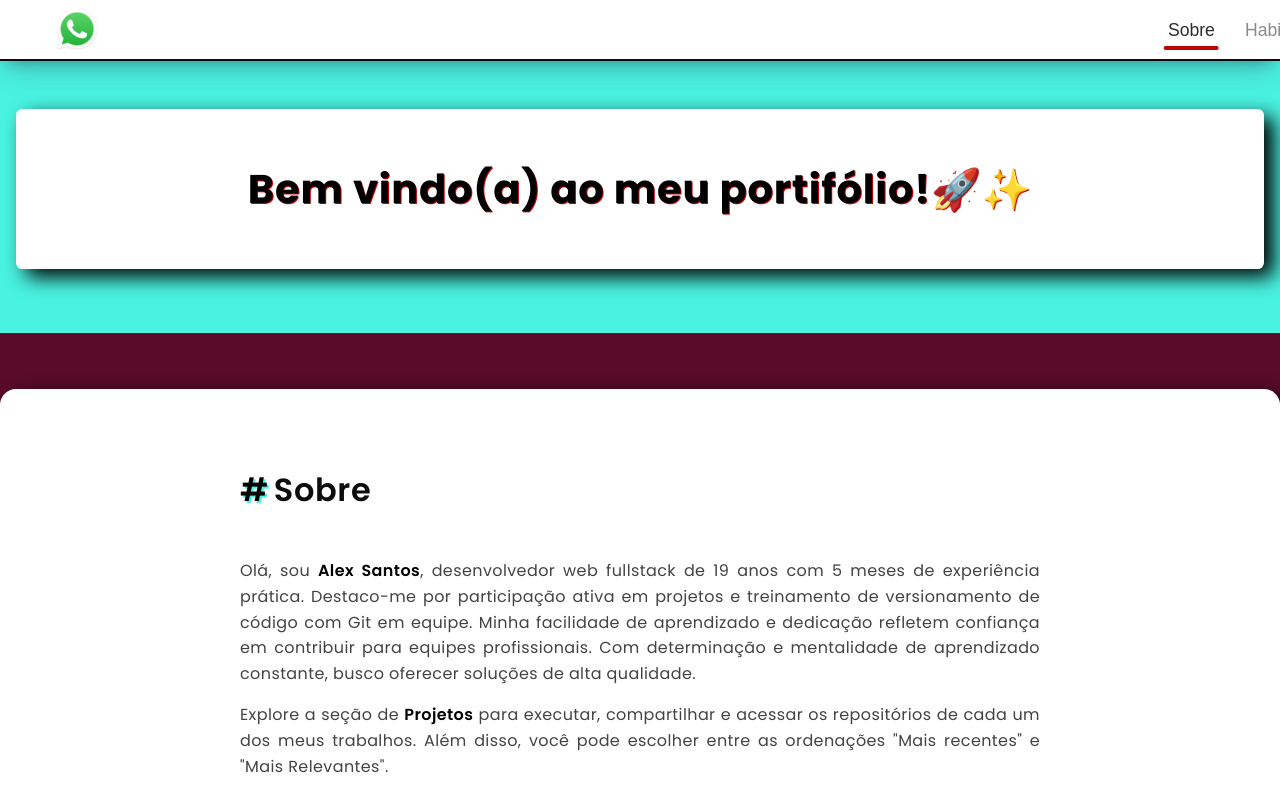
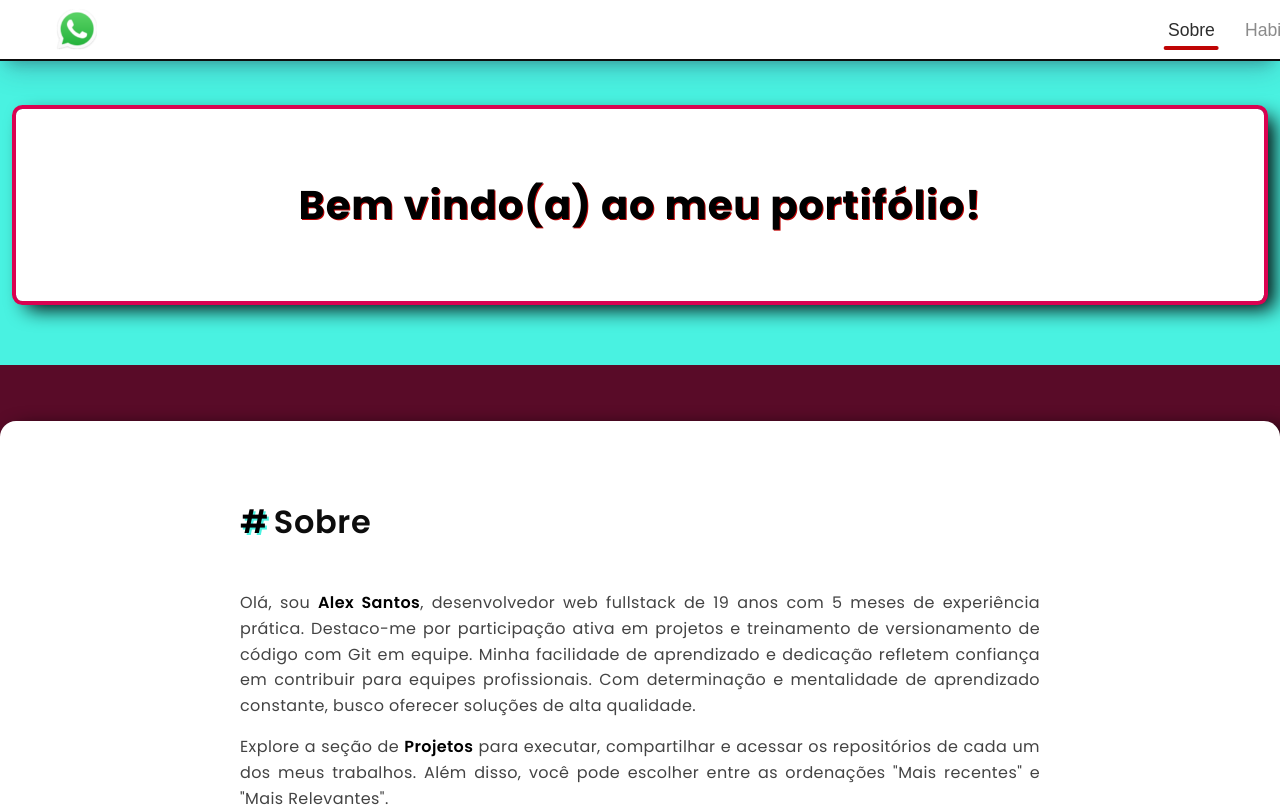
Before and after one commit to alexsantos-dev/AS_Front_Portifolio, a React (Vite) app: page / in a window 1280 px wide. Shown: the top 807 px of the page. Built offline with nearby package versions, Linux system fonts and the light colour scheme; no server answers.

Commit message:
ajustando estilos

```diff
--- a/src/components/Secoes.jsx
+++ b/src/components/Secoes.jsx
@@ -67,7 +67,7 @@ export function Secoes() {
     <SecoesContainer>
       <div className="bg-nav-section">
         <section id="bem-vindo">
-          <h1>Bem vindo(a) ao meu portifólio!🚀✨</h1>
+          <h1>Bem vindo(a) ao meu portifólio!</h1>
         </section>
       </div>
       <section id="Sobre">
--- a/src/components/Secoes.styles.jsx
+++ b/src/components/Secoes.styles.jsx
@@ -145,11 +145,12 @@ export const SecoesContainer = styled.div`
     background-color: #49f2e1;
 
     #bem-vindo {
+      outline: solid 4px #da0251;
       padding: 0;
       margin-top: 2em;
       border-radius: 0.4em;
       min-width: 90%;
-      height: 10em;
+      height: 12em;
       width: 1280px;
       max-width: 100%;
       background-color: #fff;
@@ -237,8 +238,8 @@ export const SecoesContainer = styled.div`
     margin-top: 3.5em;
     section#bem-vindo {
       h1 {
-        font-size: 1.8em;
-        width: 80%;
+        font-size: 2em;
+        width: 100%;
         padding-bottom: 0.3em;
       }
     }
```
